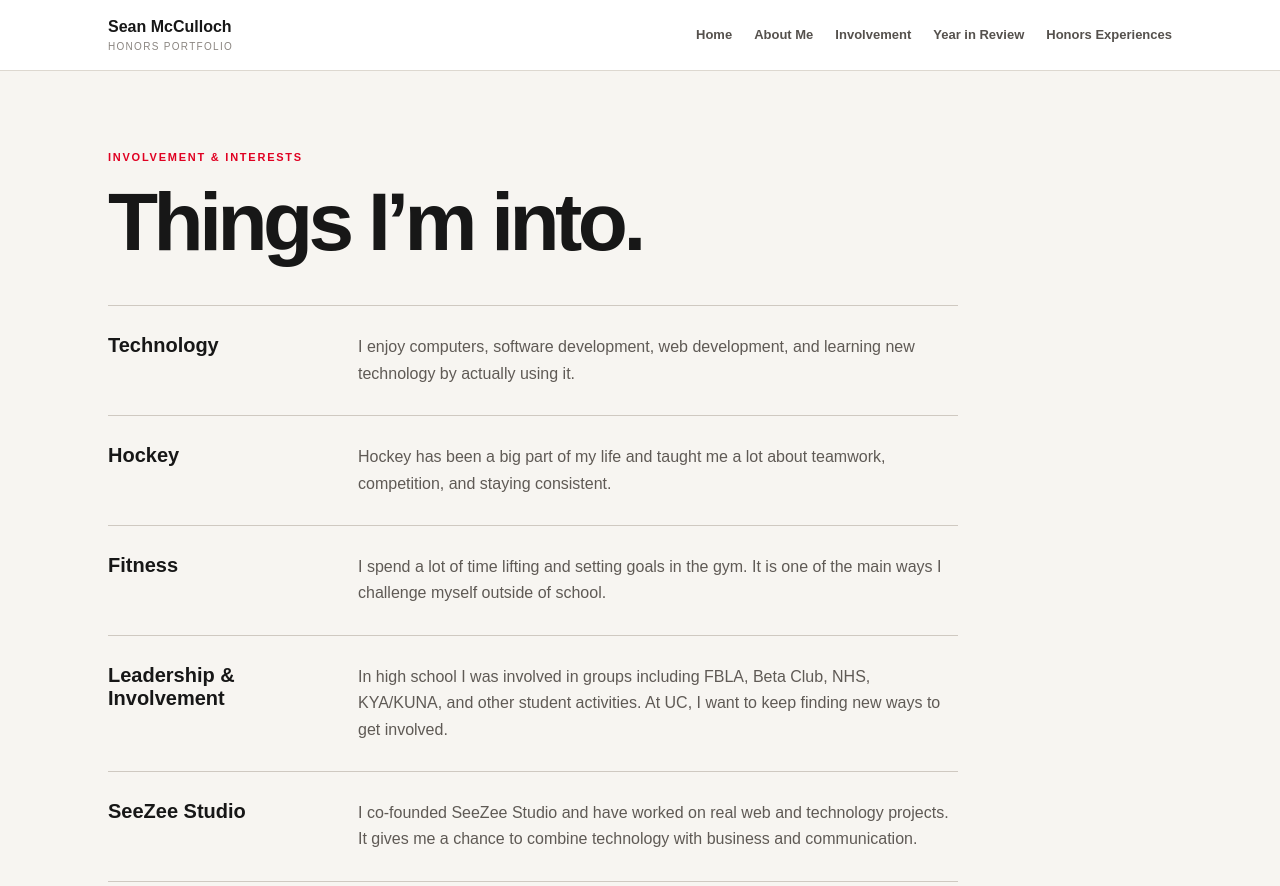
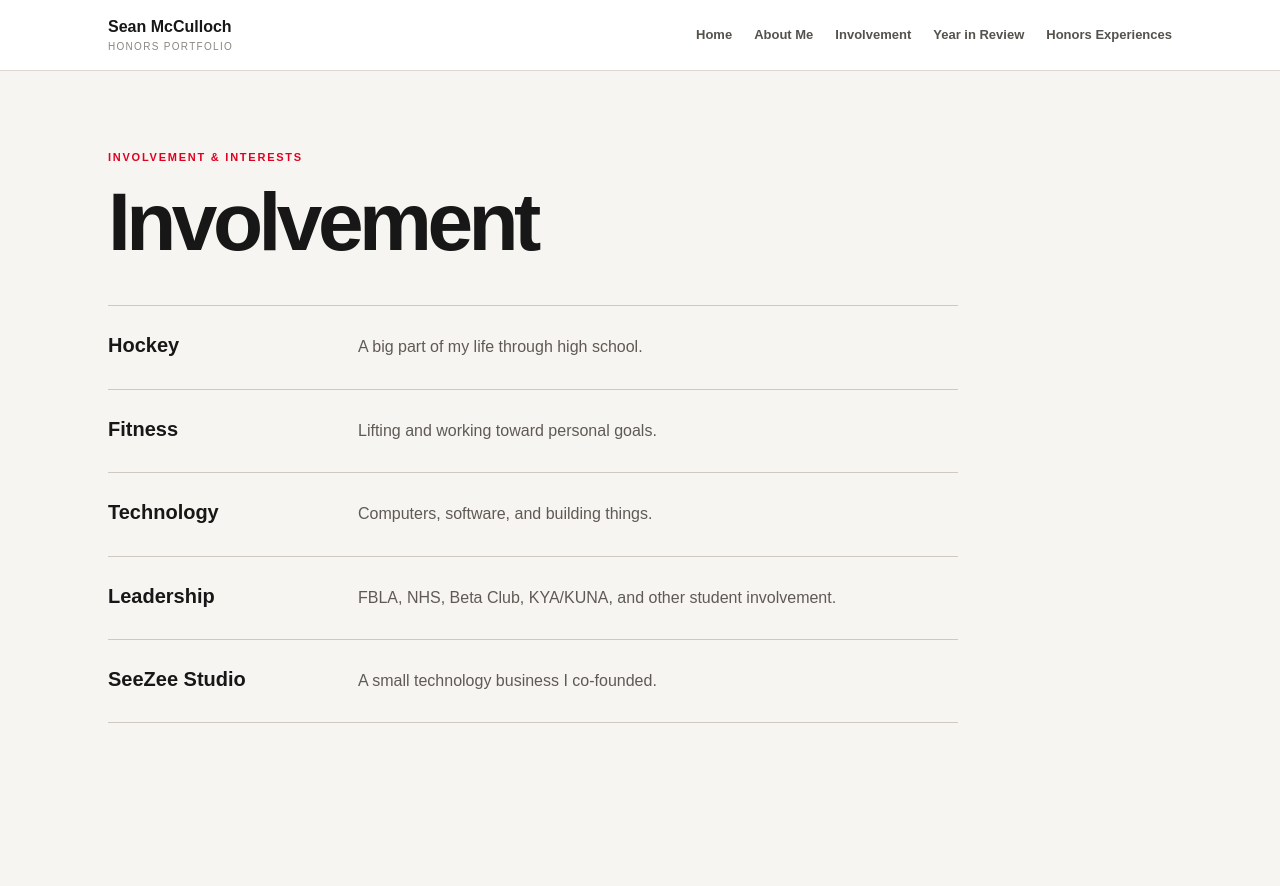
Before and after one commit to SeanSpon/seans-honors-portfolio, a Next.js app: page /involvement in a window 1280 px wide. Shown: the top 886 px of the page. After the commit the page ends 823 px from the top, so only its background shows below. Built offline with nearby package versions, Linux system fonts and the light colour scheme.

Commit message:
Simplify involvement page

```diff
--- a/app/involvement/page.js
+++ b/app/involvement/page.js
@@ -1,20 +1,20 @@
 import Nav from '../components/Nav';
 
 const items = [
-  ['Technology', 'I enjoy computers, software development, web development, and learning new technology by actually using it.'],
-  ['Hockey', 'Hockey has been a big part of my life and taught me a lot about teamwork, competition, and staying consistent.'],
-  ['Fitness', 'I spend a lot of time lifting and setting goals in the gym. It is one of the main ways I challenge myself outside of school.'],
-  ['Leadership & Involvement', 'In high school I was involved in groups including FBLA, Beta Club, NHS, KYA/KUNA, and other student activities. At UC, I want to keep finding new ways to get involved.'],
-  ['SeeZee Studio', 'I co-founded SeeZee Studio and have worked on real web and technology projects. It gives me a chance to combine technology with business and communication.']
+  ['Hockey', 'A big part of my life through high school.'],
+  ['Fitness', 'Lifting and working toward personal goals.'],
+  ['Technology', 'Computers, software, and building things.'],
+  ['Leadership', 'FBLA, NHS, Beta Club, KYA/KUNA, and other student involvement.'],
+  ['SeeZee Studio', 'A small technology business I co-founded.']
 ];
 
 export default function InvolvementPage() {
   return (
     <main>
       <Nav />
-      <section className="contentPage pageWrap">
+      <section className="contentPage pageWrap narrowPage">
         <p className="eyebrow">INVOLVEMENT & INTERESTS</p>
-        <h1 className="pageTitle">Things I’m into.</h1>
+        <h1 className="pageTitle">Involvement</h1>
         <div className="simpleList">
           {items.map(([title, text]) => (
             <article key={title}>
```
